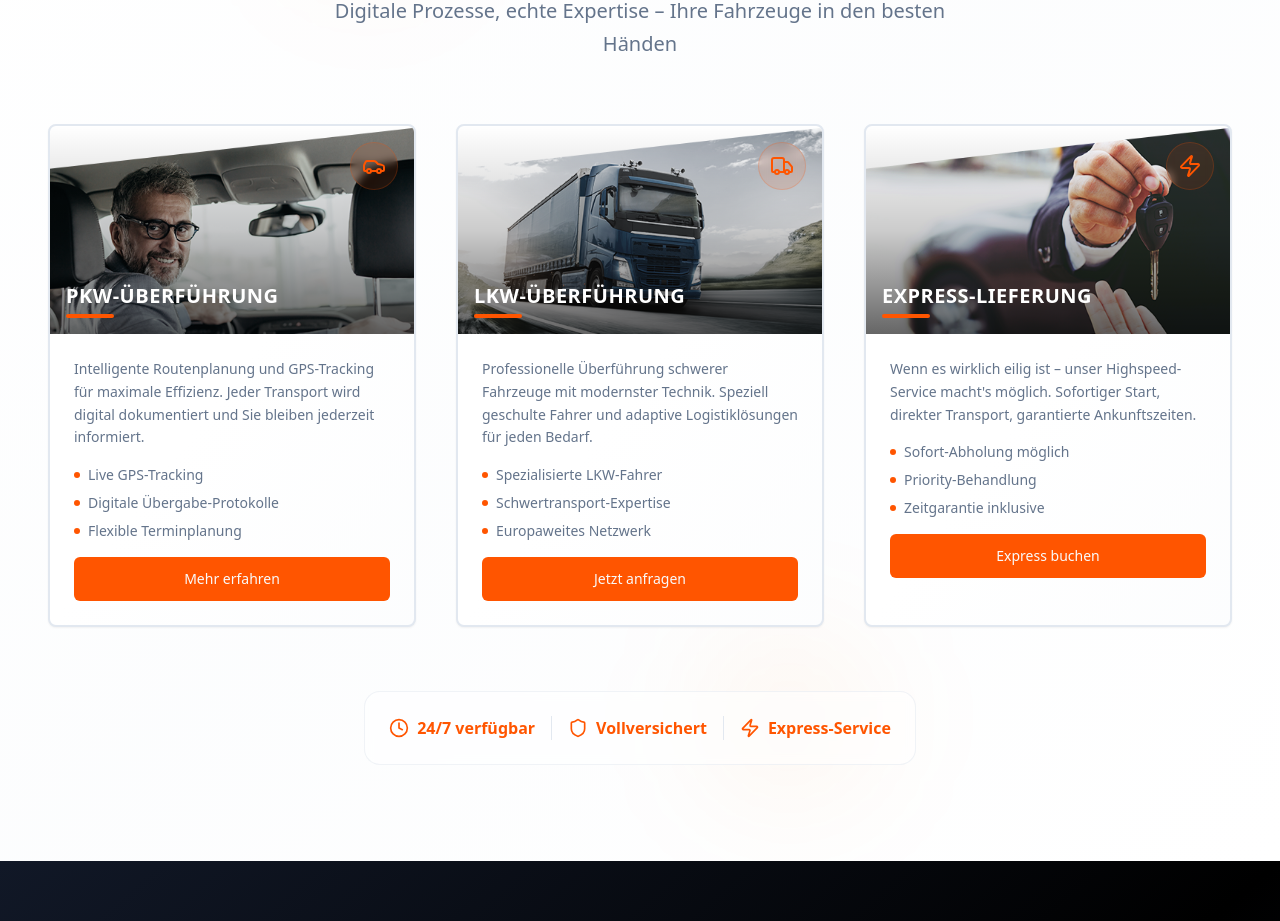
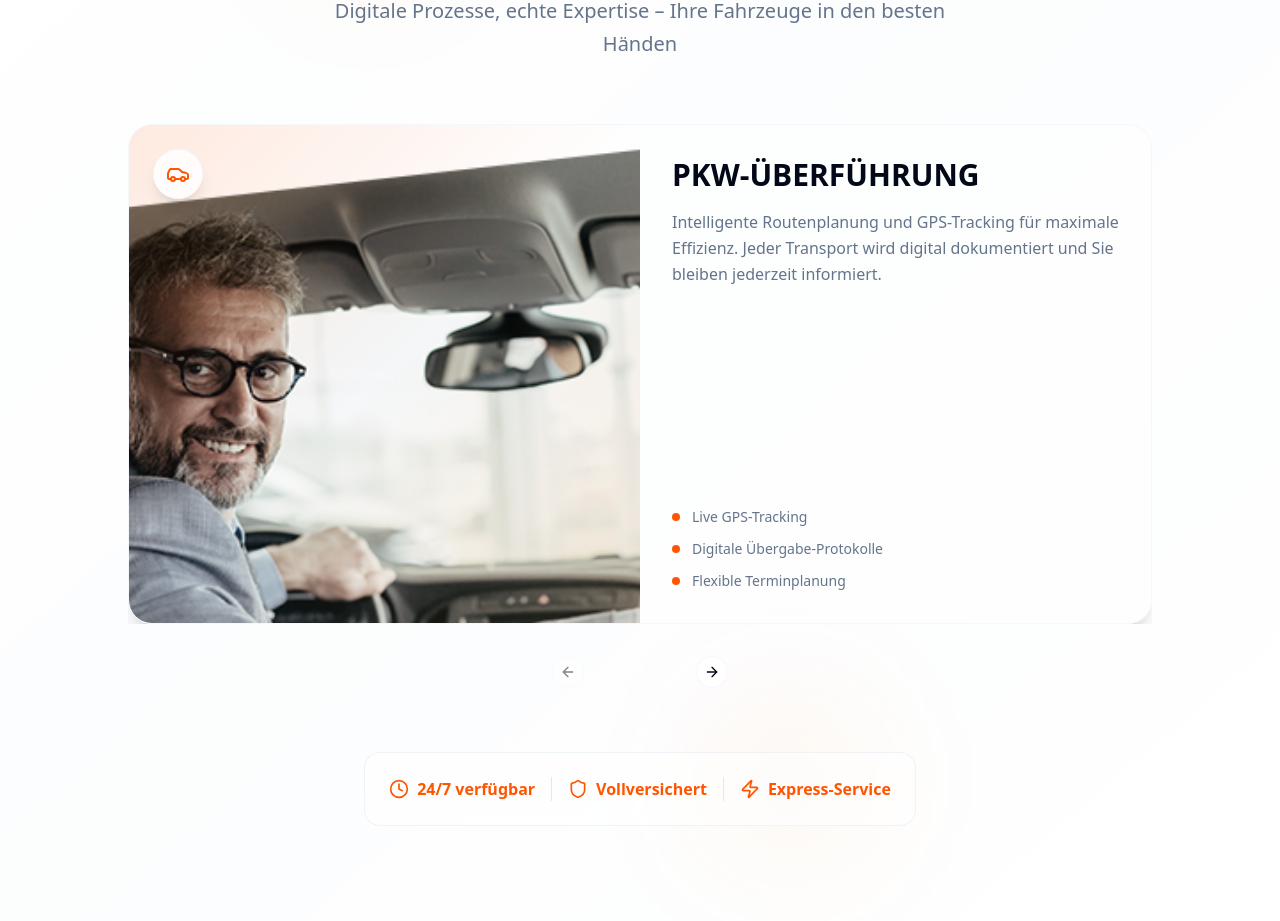
Before and after one commit to dvvvvv411/gray-car-canvas, a React (Vite) app: page / in a window 1280 px wide. Shown: the part 1020-1941 px from the top of the page. Built offline with nearby package versions, Linux system fonts and the light colour scheme.

Commit message:
Implement service carousel

```diff
--- /dev/null
+++ b/src/components/ServiceCarouselCard.tsx
@@ -0,0 +1,76 @@
+import { LucideIcon } from "lucide-react";
+
+interface ServiceCarouselCardProps {
+  title: string;
+  description: string;
+  image: string;
+  icon: LucideIcon;
+  features: string[];
+}
+
+export default function ServiceCarouselCard({
+  title,
+  description,
+  image,
+  icon: Icon,
+  features
+}: ServiceCarouselCardProps) {
+  return (
+    <div className="relative group bg-card/40 backdrop-blur-sm border border-border/30 rounded-3xl overflow-hidden shadow-xl hover:shadow-2xl transition-all duration-500 hover:scale-[1.02] animate-fade-in h-[500px]">
+      {/* Glow Effect */}
+      <div className="absolute inset-0 bg-gradient-to-br from-primary/10 via-transparent to-accent/10 opacity-0 group-hover:opacity-100 transition-opacity duration-500"></div>
+      <div className="absolute inset-0 ring-1 ring-primary/20 rounded-3xl opacity-0 group-hover:opacity-100 transition-opacity duration-500"></div>
+
+      <div className="relative z-10 flex flex-col md:flex-row h-full">
+        {/* Image Section */}
+        <div className="relative md:w-1/2 h-48 md:h-full overflow-hidden">
+          <img
+            src={image}
+            alt={title}
+            className="w-full h-full object-cover transition-transform duration-700 group-hover:scale-110"
+          />
+          {/* Gradient Overlay */}
+          <div className="absolute inset-0 bg-gradient-to-br from-primary/20 via-transparent to-accent/20 opacity-60"></div>
+
+          {/* Icon Badge */}
+          <div className="absolute top-6 left-6 bg-card/90 backdrop-blur-sm p-3 rounded-full border border-border/30 shadow-lg">
+            <Icon className="w-6 h-6 text-primary" />
+          </div>
+        </div>
+
+        {/* Content Section */}
+        <div className="md:w-1/2 p-6 md:p-8 flex flex-col justify-between">
+          <div>
+            {/* Title */}
+            <h3 className="text-2xl md:text-3xl font-bold mb-4 text-foreground group-hover:text-primary transition-colors duration-300">
+              {title}
+            </h3>
+
+            {/* Description */}
+            <p className="text-muted-foreground leading-relaxed mb-6 text-base">
+              {description}
+            </p>
+          </div>
+
+          {/* Features List */}
+          <div className="space-y-3">
+            {features.map((feature, index) => (
+              <div
+                key={index}
+                className="flex items-center gap-3 text-sm group/feature"
+              >
+                <div className="w-2 h-2 bg-primary rounded-full group-hover/feature:scale-125 transition-transform duration-300"></div>
+                <span className="text-muted-foreground group-hover/feature:text-foreground transition-colors duration-300">
+                  {feature}
+                </span>
+              </div>
+            ))}
+          </div>
+        </div>
+      </div>
+
+      {/* Subtle Animation Elements */}
+      <div className="absolute top-1/2 right-8 w-1 h-16 bg-gradient-to-b from-transparent via-primary/30 to-transparent opacity-0 group-hover:opacity-100 transition-opacity duration-500 transform -translate-y-1/2"></div>
+    </div>
+  );
+}
--- a/src/pages/Index.tsx
+++ b/src/pages/Index.tsx
@@ -1,7 +1,9 @@
 
 import { Phone, Mail, MapPin, Car, Truck, Zap, Check, Clock, Shield } from "lucide-react";
 import { Button } from "@/components/ui/button";
+import { Carousel, CarouselContent, CarouselItem, CarouselNext, CarouselPrevious } from "@/components/ui/carousel";
 import { ServiceCard } from "@/components/ServiceCard";
+import ServiceCarouselCard from "@/components/ServiceCarouselCard";
 import { ContactForm } from "@/components/ContactForm";
 
 // Import images
@@ -138,14 +140,15 @@ const Index = () => {
             </p>
           </div>
 
-          {/* Service Cards Grid */}
-          <div className="grid md:grid-cols-3 gap-8 lg:gap-10">
-            <div className="animate-fade-in-up" style={{ animationDelay: '0.1s' }}>
-              <ServiceCard
+          {/* Service Carousel */}
+          <div className="animate-fade-in-up max-w-5xl mx-auto">
+            <Carousel className="w-full">
+              <CarouselContent className="-ml-4">
+                <CarouselItem className="pl-4">
+                  <ServiceCarouselCard
                     title="PKW-ÜBERFÜHRUNG"
                     description="Intelligente Routenplanung und GPS-Tracking für maximale Effizienz. Jeder Transport wird digital dokumentiert und Sie bleiben jederzeit informiert."
                     image={pkwService}
-                buttonText="Mehr erfahren"
                     icon={Car}
                     features={[
                       "Live GPS-Tracking",
@@ -153,14 +156,13 @@ const Index = () => {
                       "Flexible Terminplanung"
                     ]}
                   />
-            </div>
+                </CarouselItem>
 
-            <div className="animate-fade-in-up" style={{ animationDelay: '0.2s' }}>
-              <ServiceCard
+                <CarouselItem className="pl-4">
+                  <ServiceCarouselCard
                     title="LKW-ÜBERFÜHRUNG"
                     description="Professionelle Überführung schwerer Fahrzeuge mit modernster Technik. Speziell geschulte Fahrer und adaptive Logistiklösungen für jeden Bedarf."
                     image={lkwService}
-                buttonText="Jetzt anfragen"
                     icon={Truck}
                     features={[
                       "Spezialisierte LKW-Fahrer",
@@ -168,14 +170,13 @@ const Index = () => {
                       "Europaweites Netzwerk"
                     ]}
                   />
-            </div>
+                </CarouselItem>
 
-            <div className="animate-fade-in-up" style={{ animationDelay: '0.3s' }}>
-              <ServiceCard
+                <CarouselItem className="pl-4">
+                  <ServiceCarouselCard
                     title="EXPRESS-LIEFERUNG"
                     description="Wenn es wirklich eilig ist – unser Highspeed-Service macht's möglich. Sofortiger Start, direkter Transport, garantierte Ankunftszeiten."
                     image={expressService}
-                buttonText="Express buchen"
                     icon={Zap}
                     features={[
                       "Sofort-Abholung möglich",
@@ -183,7 +184,14 @@ const Index = () => {
                       "Zeitgarantie inklusive"
                     ]}
                   />
+                </CarouselItem>
+              </CarouselContent>
+
+              <div className="flex justify-center mt-8 gap-4">
+                <CarouselPrevious className="relative translate-y-0 translate-x-0 bg-card/90 backdrop-blur-sm border-border/30 hover:bg-primary hover:text-primary-foreground transition-all duration-300" />
+                <CarouselNext className="relative translate-y-0 translate-x-0 bg-card/90 backdrop-blur-sm border-border/30 hover:bg-primary hover:text-primary-foreground transition-all duration-300" />
               </div>
+            </Carousel>
           </div>
 
           {/* Call to Action */}
```
Lines whose indentation alone changed are shown as unchanged.
